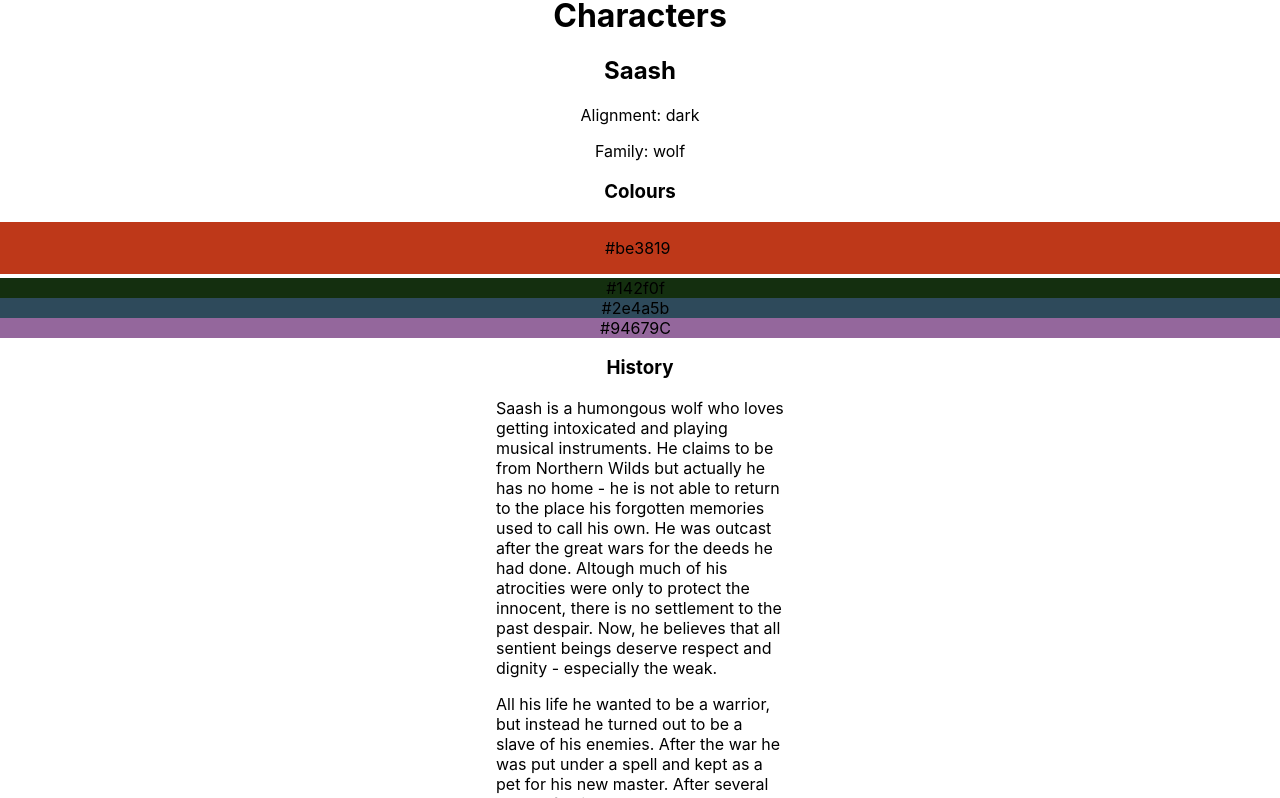
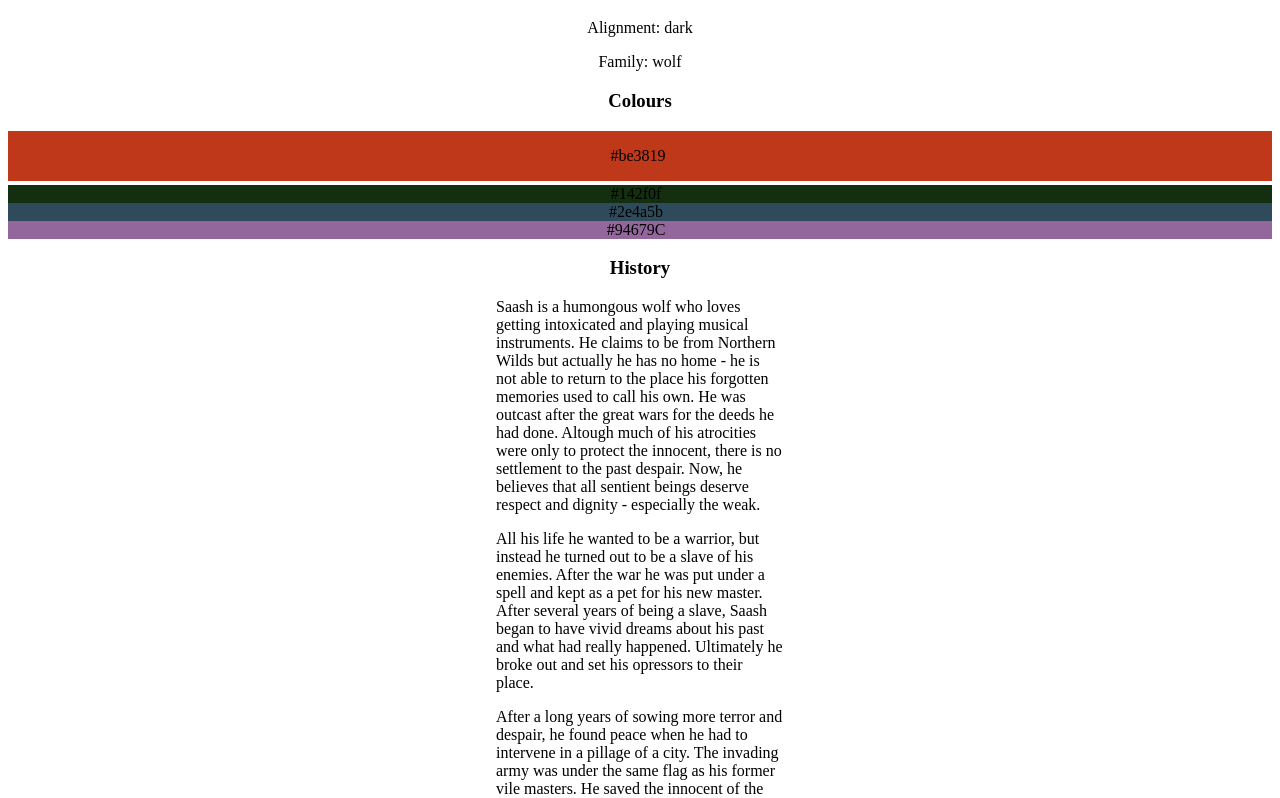
Before and after one commit to jraut/wordbug.io, a React (Create React App) app in the folder dev/: page / in a window 1280 px wide. Shown: the part 696-1494 px from the top of the page. Built offline with nearby package versions, Linux system fonts and the light colour scheme.

Commit message:
chore: remove cra default styling

```diff
--- a/dev/src/index.css
+++ b/dev/src/index.css
@@ -2,17 +2,3 @@
 @tailwind base;
 @tailwind components;
 @tailwind utilities;
-
-body {
-  margin: 0;
-  font-family: -apple-system, BlinkMacSystemFont, 'Segoe UI', 'Roboto', 'Oxygen',
-    'Ubuntu', 'Cantarell', 'Fira Sans', 'Droid Sans', 'Helvetica Neue',
-    sans-serif;
-  -webkit-font-smoothing: antialiased;
-  -moz-osx-font-smoothing: grayscale;
-}
-
-code {
-  font-family: source-code-pro, Menlo, Monaco, Consolas, 'Courier New',
-    monospace;
-}
```
